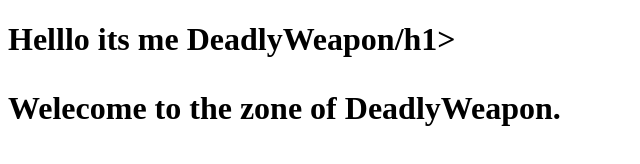
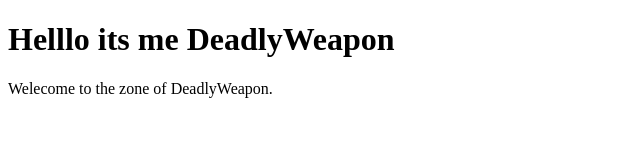
Before and after one commit to lawbivek/lawbivek.github.io, a plain HTML site: page index.html in a window 1280 px wide. Shown: the whole page, without its empty margins (0-640 px from the left). Drawn offline with Linux system fonts and the light colour scheme.

Commit message:
Update index.html

```diff
--- a/index.html
+++ b/index.html
@@ -2,7 +2,7 @@
 <html>
 <body>
 
-<h1>Helllo its me DeadlyWeapon/h1>
+<h1>Helllo its me DeadlyWeapon</h1>
 
 <p>Welecome to the zone of DeadlyWeapon.</p>
 
```
